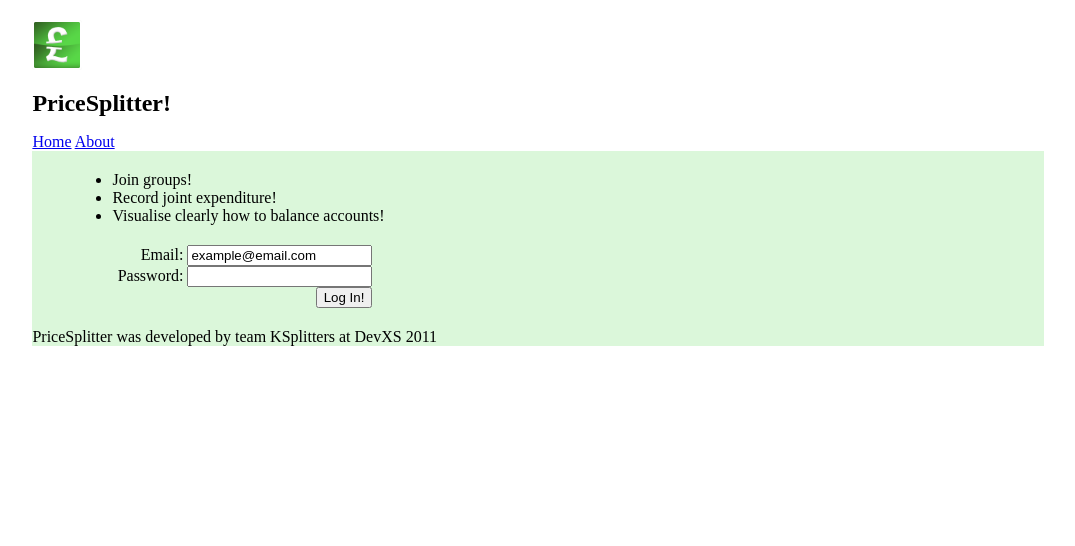
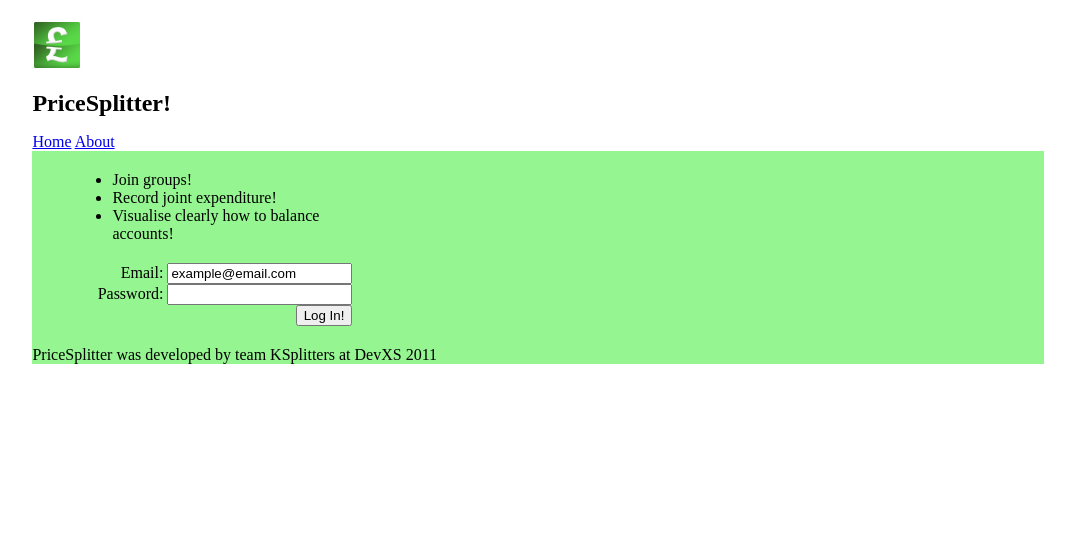
Before and after one commit to chrispyslice/Rigel, a PHP site: page / in a window 1280 px wide. Shown: the top 546 px of the page, without its empty margins (102-1177 px from the left). Run offline with PHP 8.4, Linux system fonts and the light colour scheme.

Commit message:
hanges?# Please enter the commit message for your changes. Lines starting

```diff
--- a/rigel-web/desktop1.css
+++ b/rigel-web/desktop1.css
@@ -31,12 +31,16 @@ div
 {
 	margin: 20px auto;
 	width: 80%;
-	background-color: #DBF7DA;
+	background-color: #95F590;
 }
 #loginBox
 {
+	width: 280px;
+	text-align: right;
+}
+#innerContainer
+{
 	width: 300px;
-	text-align: right;
 }
 footer
 {
```
